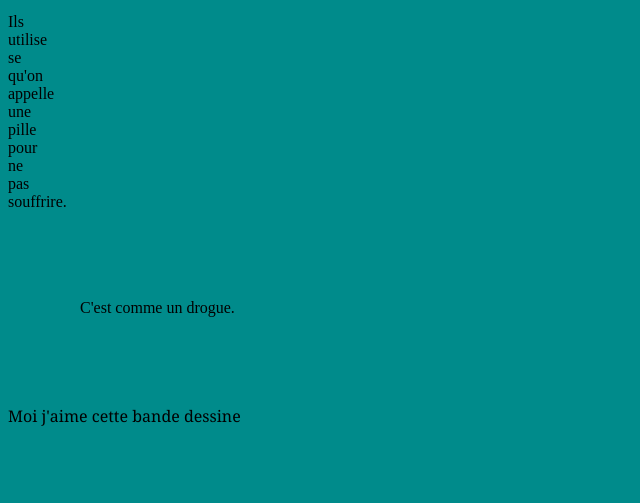
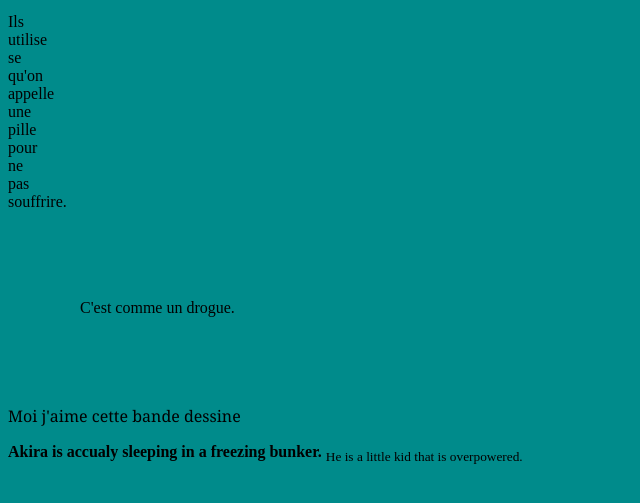
Before and after one commit to LorenzoH2025/LorenzoH2025.github.io, a plain HTML site: page Akira.html in a window 1280 px wide. Shown: the part 87-590 px from the top of the page, without its empty margins (0-640 px from the left). Drawn offline with Linux system fonts and the light colour scheme.

Commit message:
Update Akira.html
LOL

```diff
--- a/Akira.html
+++ b/Akira.html
@@ -10,6 +10,8 @@
 <p style="width: 5ch;">Ils utilise se qu'on appelle une pille pour ne pas souffrire.</p>
 <p style="padding: 9ch;">C'est comme un drogue.</p>
 <p style="font-family: Georgia, 'Times New Roman', Times, serif;">Moi j'aime cette bande dessine</p>
-
+<strong>Akira is accualy sleeping in a freezing bunker.</strong>
+<sub>He is a little kid that is overpowered.</sub>
+<!-- j'ai parler un peux en francais et un peux en anglais-->
 
 </body>
```
